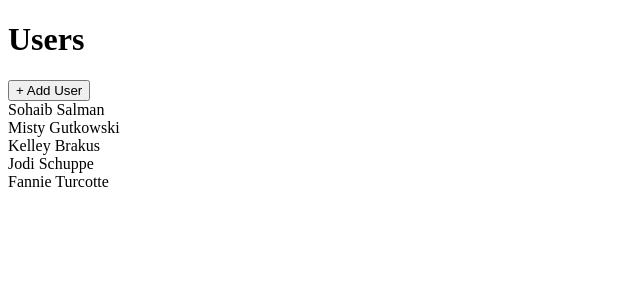
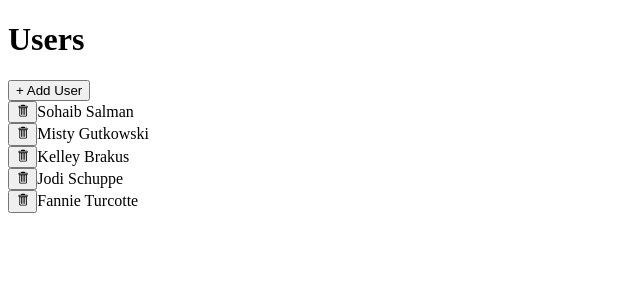
Before and after one commit to sohaibsalman/udemy-modern-react-and-redux, a React (Create React App) app: page / in a window 1280 px wide. Shown: the top 300 px of the page, without its empty margins (0-640 px from the left). Built offline with nearby package versions, Linux system fonts and the light colour scheme; data requests are answered from the project's data file.

Commit message:
Create list item component

```diff
--- a/src/components/UsersList.js
+++ b/src/components/UsersList.js
@@ -5,6 +5,7 @@
 import { useThunk } from "../hooks/use-thunk";
 import Button from "./Button";
 import Skeleton from "./Skeleton";
+import UsersListItem from "./UsersListItem";
 
 function UsersList() {
   const [doFetchUsers, isLoadingUsers, loadingUsersError] =
@@ -30,13 +31,7 @@
     content = <div>Error fetching data...</div>;
   } else {
     content = data.map((user) => {
-      return (
-        <div key={user.id} className="mb-2 border rounded">
-          <div className="flex p-2 justify-between items-center cursor-pointer">
-            {user.name}
-          </div>
-        </div>
-      );
+      return <UsersListItem key={user.id} user={user} />;
     });
   }
 
--- /dev/null
+++ b/src/components/UsersListItem.js
@@ -0,0 +1,29 @@
+import { GoTrashcan } from "react-icons/go";
+
+import Button from "./Button";
+import { removeUser } from "../store";
+import { useThunk } from "../hooks/use-thunk";
+
+function UsersListItem({ user }) {
+  const [doRemoveUser, isLoading, error] = useThunk(removeUser);
+
+  const handleClick = () => {
+    doRemoveUser(user);
+  };
+
+  return (
+    <div className="mb-2 border rounded">
+      <div className="flex p-2 justify-between items-center cursor-pointer">
+        <div className="flex flex-row items-center justify-between">
+          <Button className="mr-3" loading={isLoading} onClick={handleClick}>
+            <GoTrashcan />
+          </Button>
+          {error && <div>Error deleting user</div>}
+          {user.name}
+        </div>
+      </div>
+    </div>
+  );
+}
+
+export default UsersListItem;
--- a/src/store/thunks/removeUser.js
+++ b/src/store/thunks/removeUser.js
@@ -4,7 +4,7 @@
 import { config } from "../../config";
 
 const removeUser = createAsyncThunk("users/remove", async (user) => {
-  await axios.delete(`${config.API_URL}/users/${user}`);
+  await axios.delete(`${config.API_URL}/users/${user.id}`);
   return user;
 });
 
```
